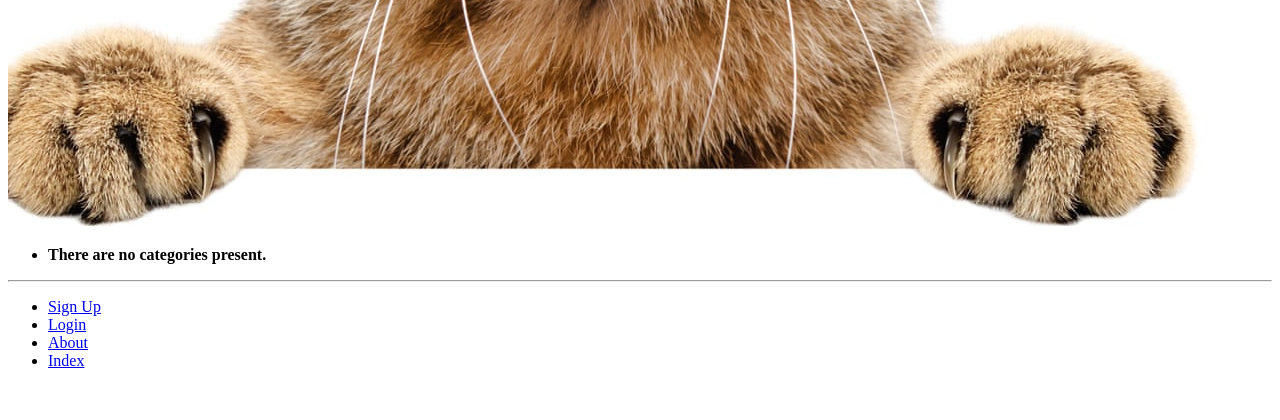
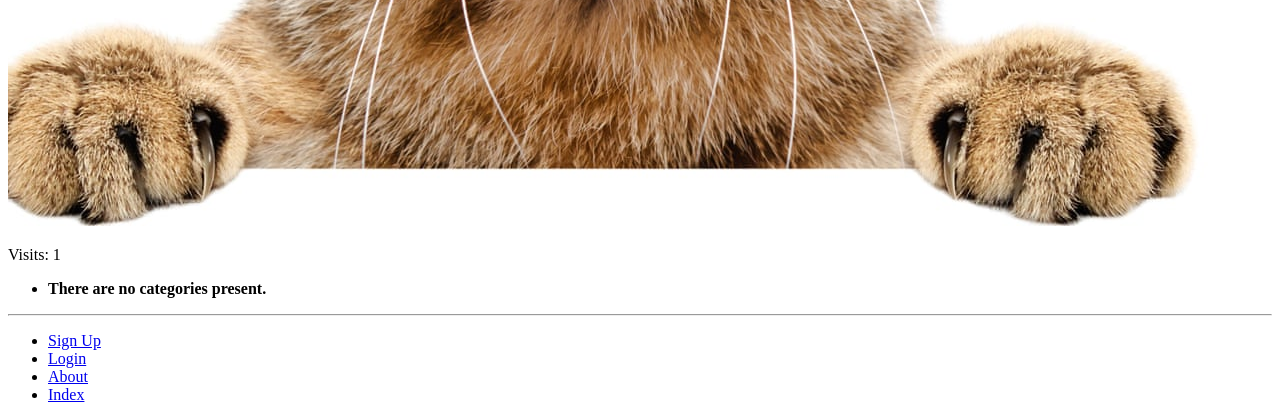
Before and after one commit to STEVEJ1N/tango_with_django_project, a Django app: page /rango/about/ in a window 1280 px wide. Shown: the part 2352-2772 px from the top of the page. Before the commit the page ends 2720 px from the top, so only its background shows below. Run offline with Django 3.2, Linux system fonts and the light colour scheme; data that the repository does not hold is empty.

Commit message:
c10 final

```diff
--- a/rango/views.py
+++ b/rango/views.py
@@ -9,6 +9,7 @@ from django.shortcuts import redirect
 from django.urls import reverse
 from django.contrib.auth import authenticate, login, logout
 from django.contrib.auth.decorators import login_required
+from datetime import datetime
 
 def show_category(request, category_name_slug):
    context_dict = {}
@@ -31,11 +32,16 @@ def index(request):
    context_dict['categories'] = category_list
    context_dict['pages'] = page_list
 
+   visitor_cookie_handler(request)
+
    return render(request, 'rango/index.html', context=context_dict)
 
 
 def about(request):
-    return render(request, 'rango/about.html')
+   context_dict = {}
+   visitor_cookie_handler(request)
+   context_dict['visits'] = request.session['visits']
+   return render(request, 'rango/about.html', context=context_dict)
 
 @login_required
 def add_category(request):
@@ -142,3 +148,25 @@ def restricted(request):
 def user_logout(request):
    logout(request)
    return redirect(reverse('rango:index'))
+
+def visitor_cookie_handler(request):
+   visits = int(get_server_side_cookie(request, 'visits', '1'))
+   last_visit_cookie = get_server_side_cookie(request,
+                                              'last_visit',
+                                              str(datetime.now()))
+   last_visit_time = datetime.strptime(last_visit_cookie[:-7],
+                                       '%Y-%m-%d %H:%M:%S')
+
+   if (datetime.now() - last_visit_time).days > 0:
+      visits = visits + 1
+      request.session['last_visit'] = str(datetime.now())
+   else:
+      request.session['last_visit'] = last_visit_cookie
+
+   request.session['visits'] = visits
+
+def get_server_side_cookie(request, cookie, default_val=None):
+   val = request.session.get(cookie)
+   if not val:
+      val = default_val
+   return val
--- a/templates/rango/about.html
+++ b/templates/rango/about.html
@@ -15,4 +15,5 @@
         <img src="{% static 'images/rango.jpg' %}" alt="Picture of Rango" />
         <img src="{{ MEDIA_URL }}cat.jpg" alt="Picture of a Cat" />
     </div>
+    <p>Visits: {{ visits }}</p>
 {% endblock %}
```
